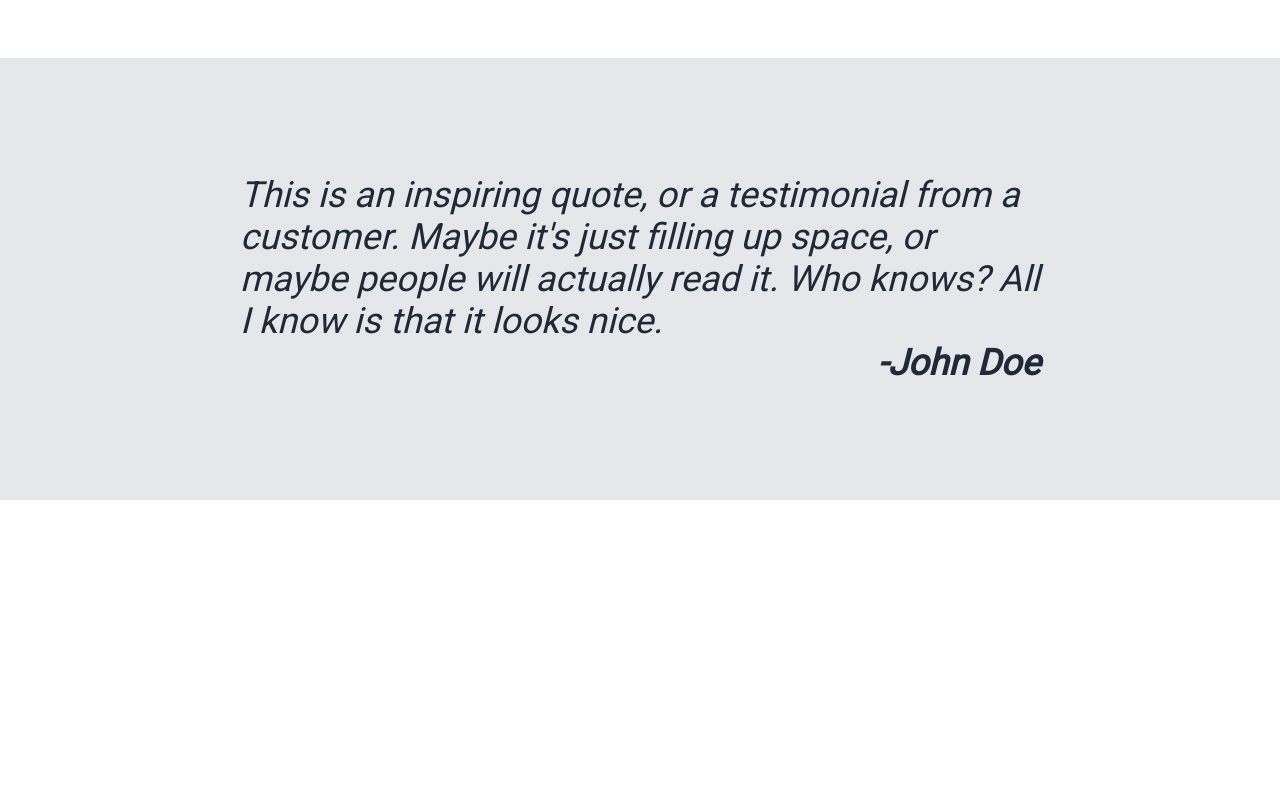
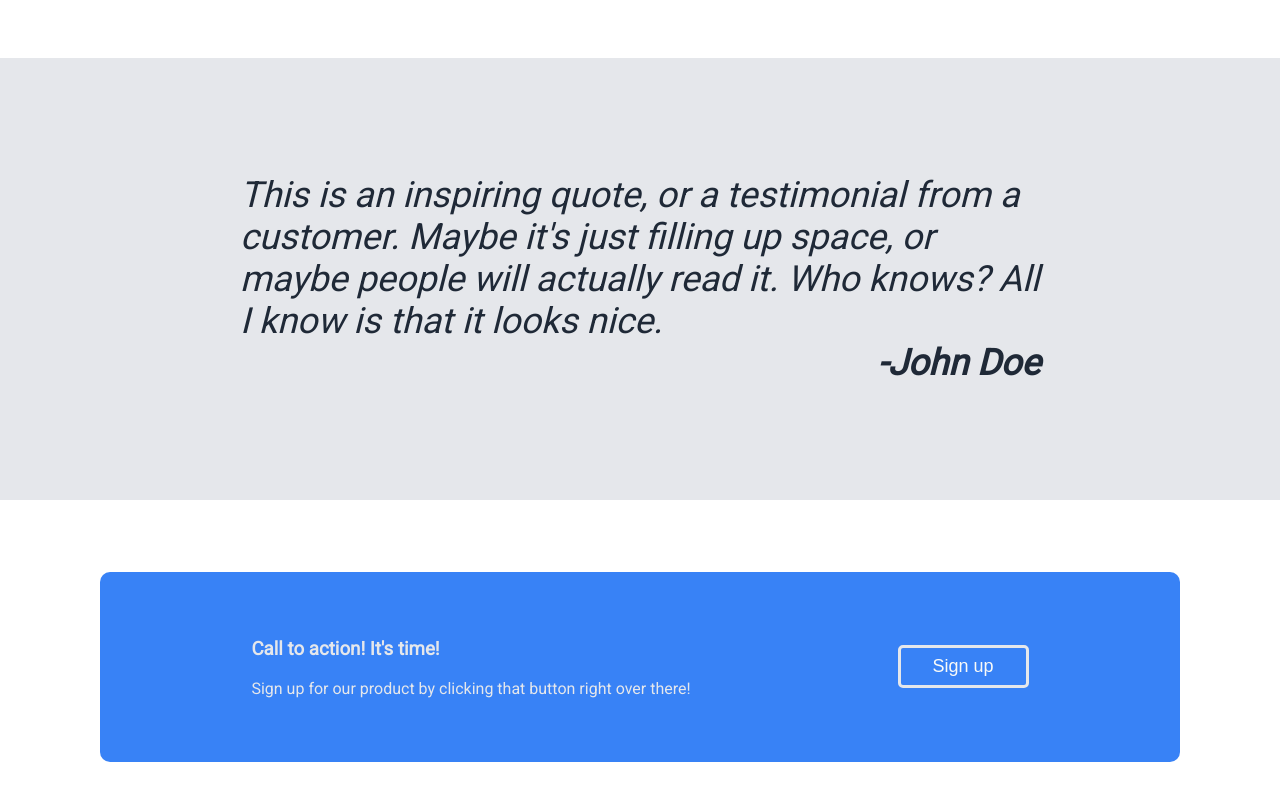
Before and after one commit to guzmaneandrew/odin-landing-page, a plain HTML site: page public_html/index.html in a window 1280 px wide. Shown: the part 917-1717 px from the top of the page. Before the commit the page ends 1417 px from the top, so only its background shows below. Drawn offline with Linux system fonts and the light colour scheme.

Commit message:
Add markup and styles for quote section

```diff
--- a/public_html/index.html
+++ b/public_html/index.html
@@ -58,5 +58,13 @@
             <blockquote> This is an inspiring quote, or a testimonial from a customer. Maybe it's just filling up space, or maybe people will actually read it. Who knows? All I know is that it looks nice.<figcaption>-John Doe</figcaption></blockquote>
         </figure>
 
+        <div class="signup">
+            <div class="child">
+                <h3>Call to action! It's time!</h3>
+                <p>Sign up for our product by clicking that button right over there!</p>
+            </div>
+            <button class="child">Sign up</button>
+        </div>
+
     </body>
 </html>
--- a/style.css
+++ b/style.css
@@ -127,3 +127,19 @@ blockquote figcaption {
     text-align: end;
     font-weight: 900;
 }
+
+.signup {
+    color: #e5e7eb;
+    background-color: #3882f6;
+    border-radius: 10px;
+    margin: 72px 100px;
+    padding: 48px;
+    display: flex;
+    align-items: center;
+    justify-content: space-around;
+}
+
+.signup button {
+    border: 3px solid #e5e7eb;
+    padding: 8px 32px;
+}
```
